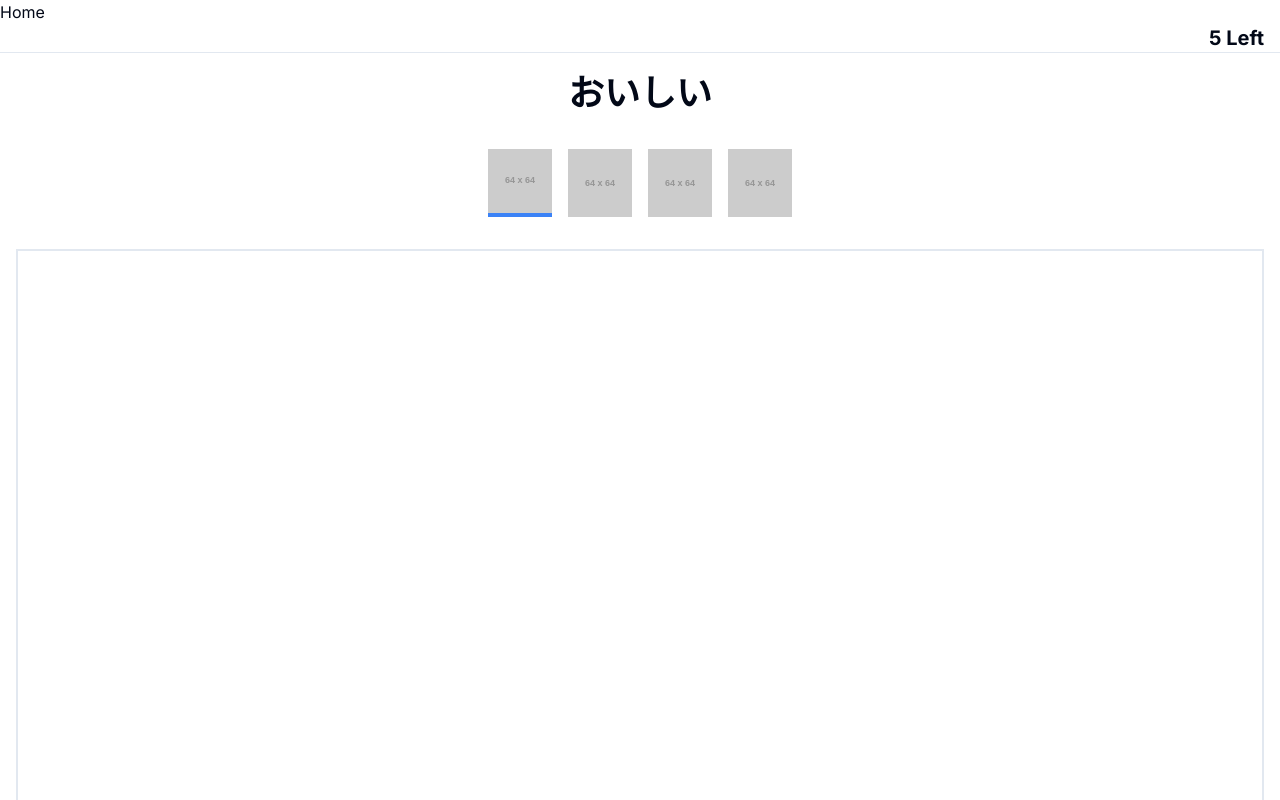
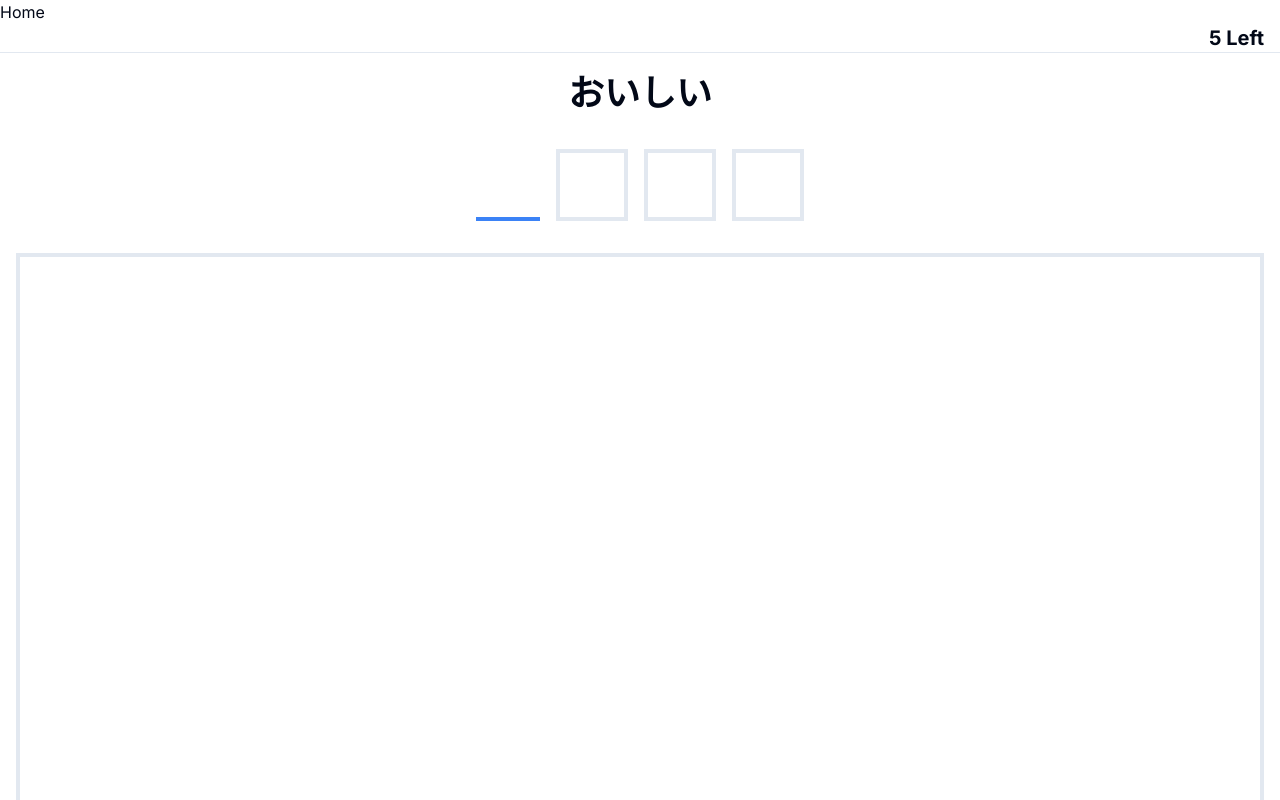
Before and after one commit to benbousquet/kanjikitto, a Next.js app: page / in a window 1280 px wide. Shown: the top 800 px of the page. Built offline with nearby package versions, Linux system fonts and the light colour scheme.

Commit message:
modified drawing component and removed .env

```diff
--- a/app/api/classify/route.ts
+++ b/app/api/classify/route.ts
@@ -2,7 +2,7 @@ export async function POST(request: Request) {
   const requestJSON = await request.json();
   const imgDataURL = requestJSON.imgDataURI;
 
-  const MLApiURL = process.env.DEV === "true" ? process.env.ML_API_URL : "http://0.0.0.0:3001/classify"
+  const MLApiURL = process.env.DEV === "false" ? process.env.ML_API_URL : "http://0.0.0.0:8080/classify"
 
   const classify = await fetch(MLApiURL!, {
     method: "POST",
--- a/components/kanjiDrawing.tsx
+++ b/components/kanjiDrawing.tsx
@@ -2,7 +2,13 @@
 import useDoodle from "./useDoddle";
 import { Button } from "@/components/ui/button";
 import { Separator } from "@/components/ui/separator";
-import { Check, Eraser } from "lucide-react";
+import {
+  BoxSelect,
+  Check,
+  ChevronDown,
+  CircleHelp,
+  Eraser,
+} from "lucide-react";
 import { useEffect, useState } from "react";
 
 type LetterInfo = {
@@ -66,21 +72,25 @@ export default function KanjiDrawing({
 
       <div className="flex flex-row flex-wrap space-x-4 justify-center py-4">
         {letters?.map((letterObj, i) => {
-          return (
+          return letterObj.dataURI === undefined ? (
+            <div
+              className={
+                "border-solid border-4" + calculateBorderStyle(letterObj, i)
+              }
+              key={i}
+            >
+              <div className="w-16 h-16 bg-white flex justify-center items-center"></div>
+            </div>
+          ) : (
             <img
-              src={
-                letterObj.dataURI !== undefined
-                  ? letterObj.dataURI
-                  : "https://placehold.co/64"
-              }
+              src={letterObj.dataURI}
               key={i}
               className={"w-16 " + calculateBorderStyle(letterObj, i)}
             ></img>
           );
         })}
       </div>
-
-      <canvas id="doodleCanvas" className="border-2 m-4"></canvas>
+      <canvas id="doodleCanvas" className="border-4 m-4"></canvas>
       <div className="flex flex-row [&>button]:mx-2 py-2 justify-evenly">
         <Button className="rounded-full" size="lg" onMouseDown={clear}>
           <Eraser />
--- a/components/useDoddle.tsx
+++ b/components/useDoddle.tsx
@@ -44,7 +44,7 @@ export default function useDoodle(): [() => void, () => void, () => string] {
     canvas.width = canvasSide;
     canvas.height = canvasSide;
 
-    const lineWidth = 5;
+    const lineWidth = 8;
 
     ctx!.beginPath();
     ctx!.rect(-5, -5, canvasSide + 10, canvasSide + 10);
```
Also changed, not shown: 2 other files (tests, documents, lock files or other folders).
